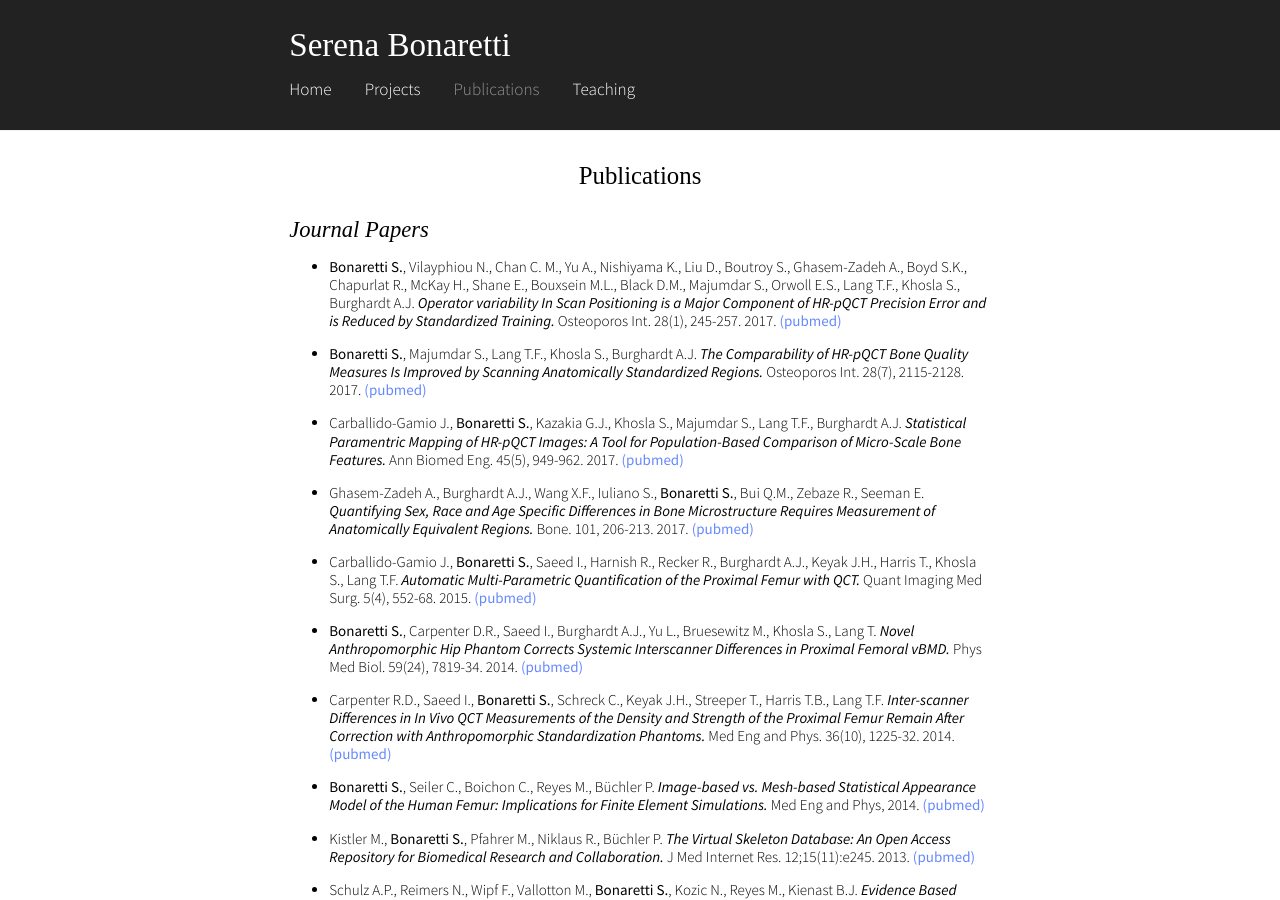
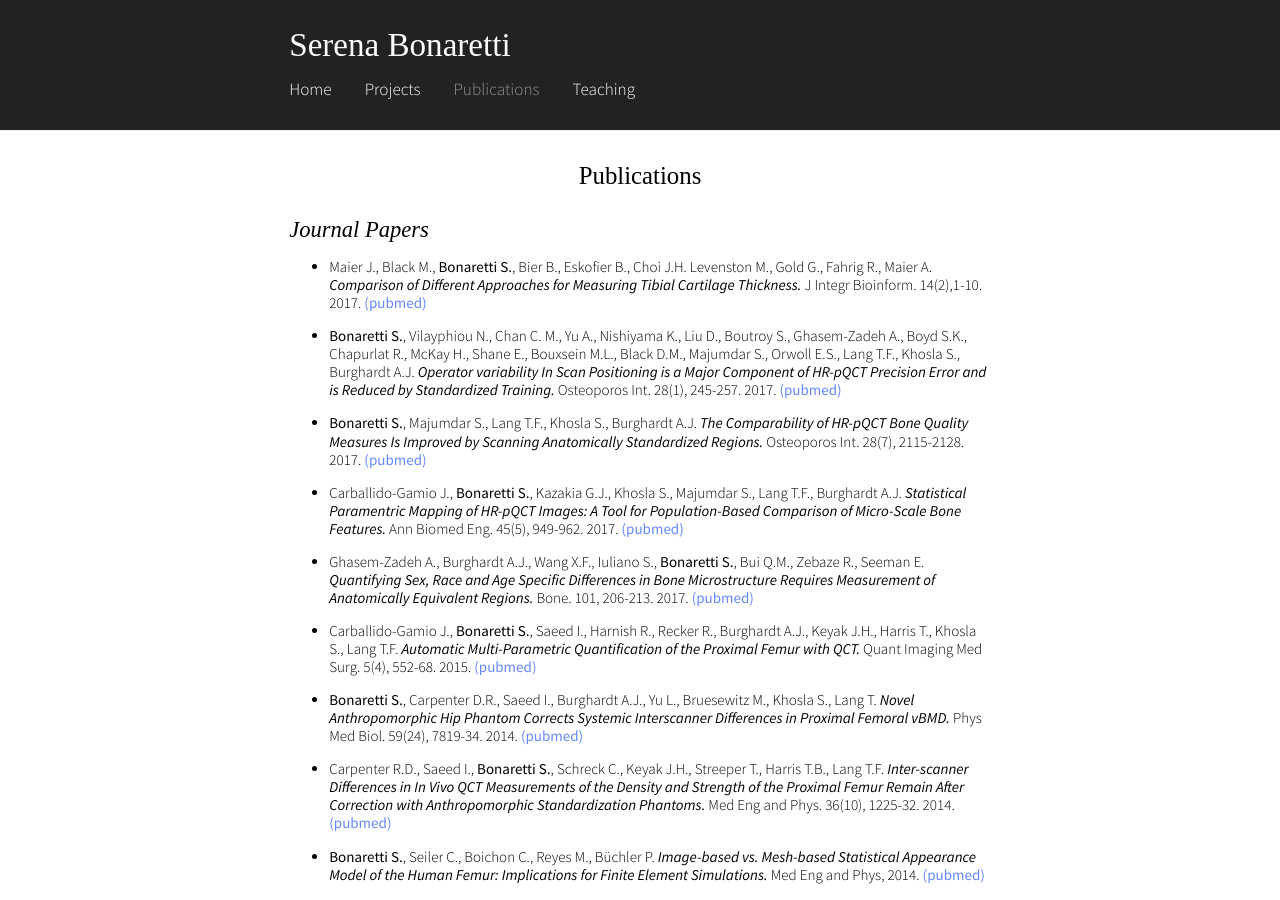
Before and after one commit to sbonaretti/sbonaretti.github.io, a Jekyll site: the page built from Publications.md, in a window 1280 px wide and 900 px high. Built offline with Jekyll 4.4.1, drawn with Linux system fonts in a browser that asks for light colours; some web fonts are replaced.

Commit message:
Update Publications.md

```diff
--- a/Publications.md
+++ b/Publications.md
@@ -4,6 +4,8 @@ title: "Publications"
 
 
 # *Journal Papers*
+
+* Maier J., Black M., **Bonaretti S.**, Bier B., Eskofier B., Choi J.H. Levenston M., Gold G., Fahrig R., Maier A. **_Comparison of Different Approaches for Measuring Tibial Cartilage Thickness._** J Integr Bioinform. 14(2),1-10. 2017. [(pubmed)](https://www.ncbi.nlm.nih.gov/pubmed/28753537){:target="_blank"}
 
 * **Bonaretti S.**, Vilayphiou N., Chan C. M., Yu A.,  Nishiyama K., Liu D., Boutroy S., Ghasem-Zadeh A., Boyd S.K., Chapurlat R., McKay H., Shane E., Bouxsein M.L., Black D.M., Majumdar S., Orwoll E.S., Lang T.F., Khosla S., Burghardt A.J. **_Operator variability In Scan Positioning is a Major Component of HR-pQCT Precision Error and is Reduced by Standardized Training._** Osteoporos Int. 28(1), 245-257. 2017. [(pubmed)](https://www.ncbi.nlm.nih.gov/pubmed/27475931){:target="_blank"}
 
```
